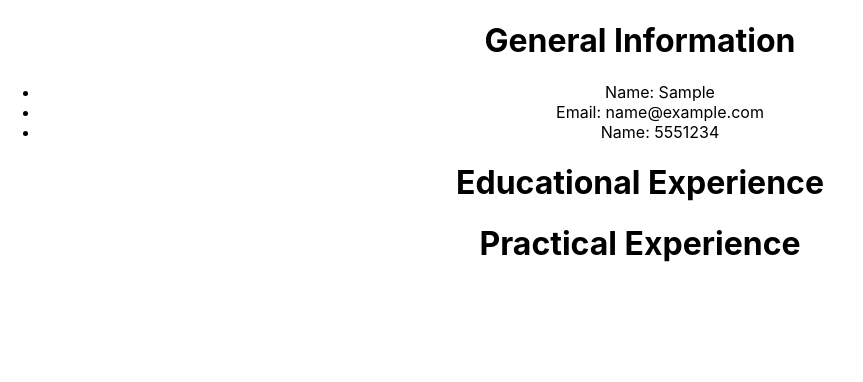
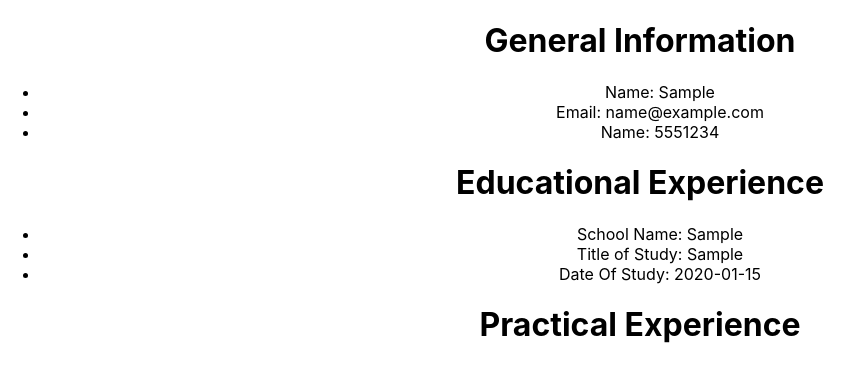
Before and after one commit to jackalot/o-cv-project, a React (Create React App) app: page / in a window 1280 px wide. Both pictures are taken after typing "Sample", "name@example.com", "5551234", "Sample", "Sample", "2020-01-15" into the empty fields and a click on the input 639 px from the left and 480 px from the top of the page. Shown: the top 382 px of the page, without its empty margins (0-863 px from the left). Built offline with nearby package versions, Linux system fonts and the light colour scheme; the HTML template or start-up script is replaced by a standard one.

Commit message:
added an unordered list of items that are set to educationalExperience's properties in the EducationalExperience component

```diff
--- a/src/components/Printview.js
+++ b/src/components/Printview.js
@@ -15,6 +15,11 @@ class EducationalExperience extends React.Component {
     render() {
         return <div>
         <h1>Educational Experience</h1>
+        <ul>
+               <li>School Name: {this.props.educationalExperience.schoolName}</li>
+               <li>Title of Study: {this.props.educationalExperience.titleOfStudy}</li>
+               <li>Date Of Study: {this.props.educationalExperience.dateOfStudy}</li>
+        </ul>
         </div>
     }
 }
```
